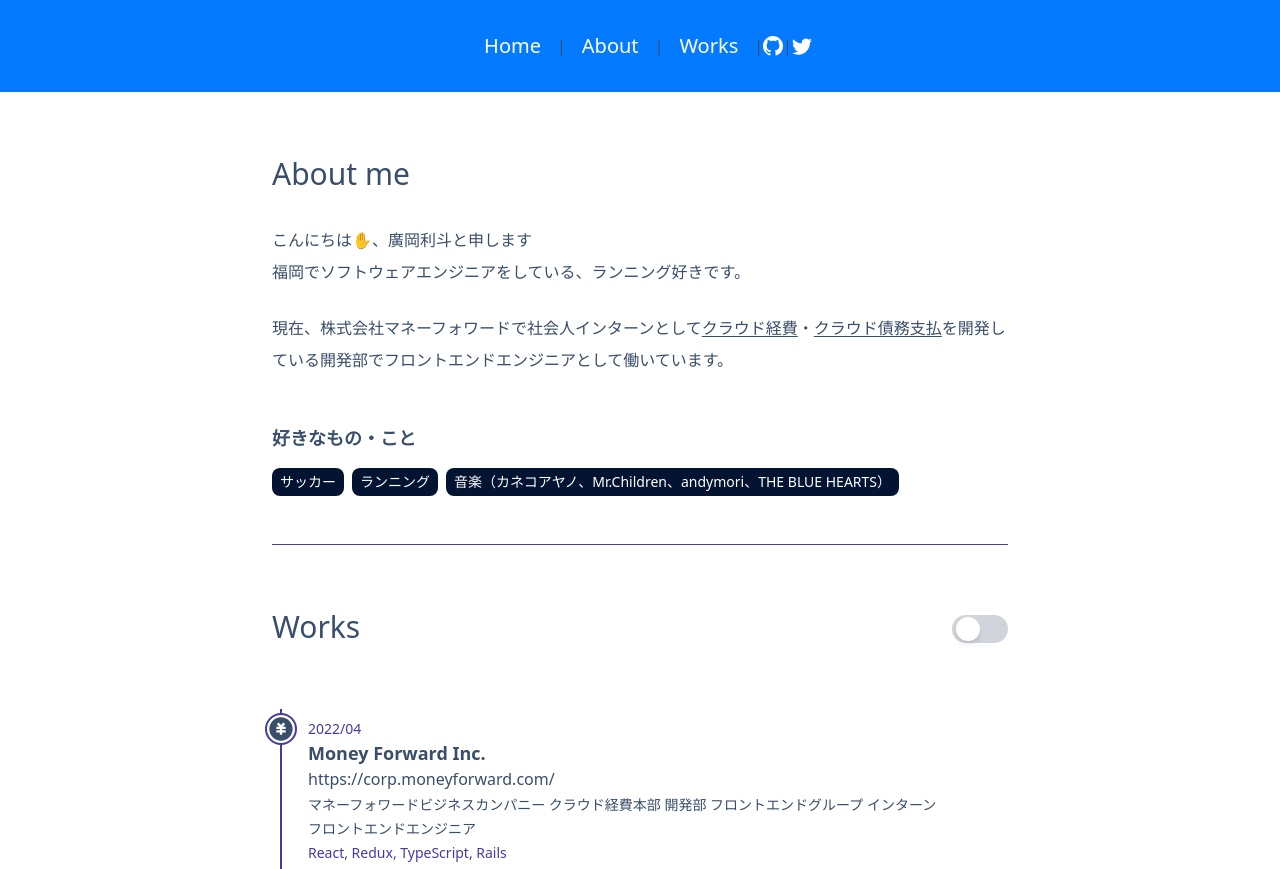
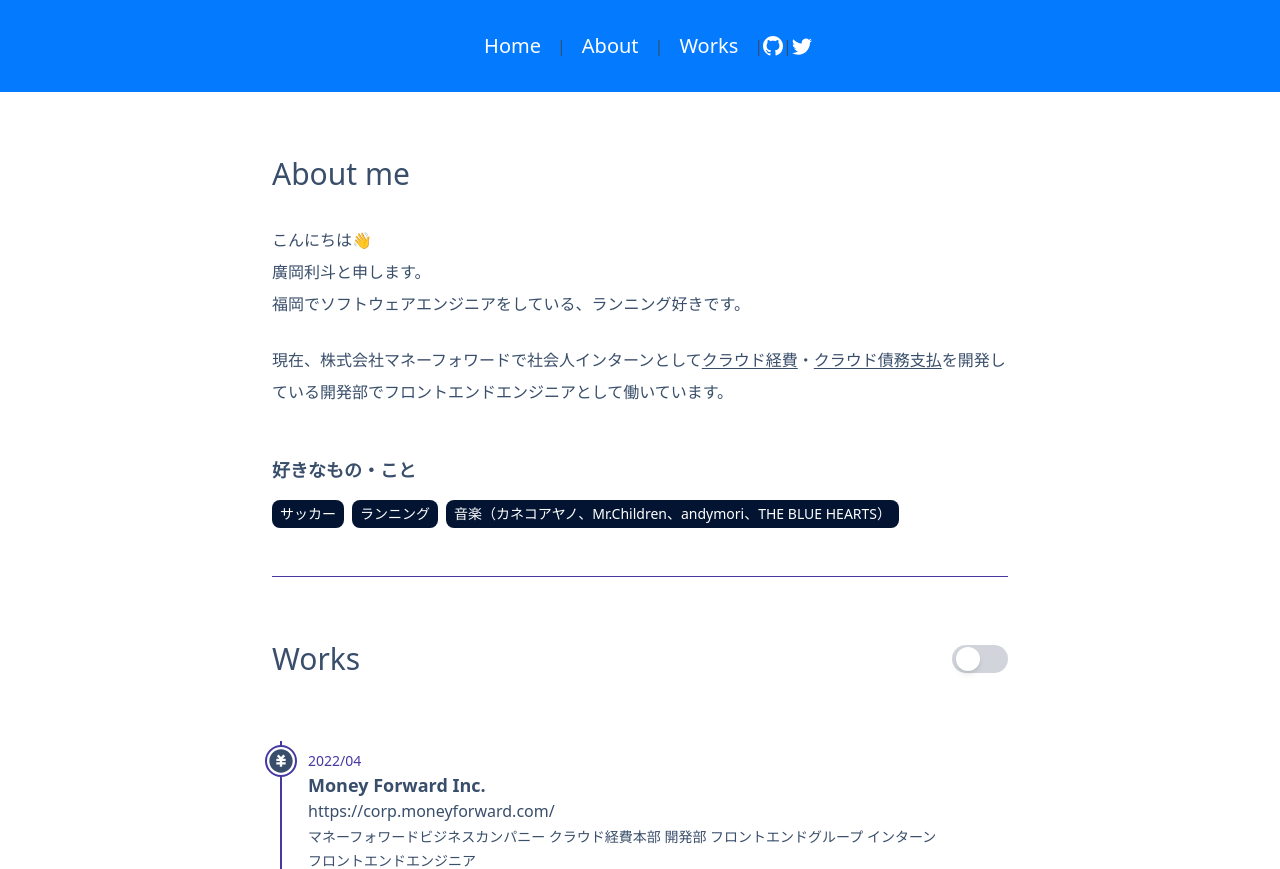
Before and after one commit to wozitto/my_portfolio, a Next.js app: page /about in a window 1280 px wide. Shown: the top 869 px of the page. Built offline with nearby package versions, Linux system fonts and the light colour scheme.

Commit message:
微調整

```diff
--- a/src/pages/about/index.tsx
+++ b/src/pages/about/index.tsx
@@ -17,7 +17,7 @@
 
   const TimeSeriesSwitch = () => (
     <div
-      className={`mt-9 md:w-14 md:h-7 w-12 h-6 flex items-center rounded-full p-1 cursor-pointer ${
+      className={`mt-8 md:w-14 md:h-7 w-12 h-6 flex items-center rounded-full p-1 cursor-pointer ${
         isTimeSeries ? 'bg-primary' : 'bg-gray-300'
       }`}
       onClick={() => {
@@ -43,7 +43,8 @@
             <Heading level={2}>About me</Heading>
 
             <div className="leading-8">
-              <p>こんにちは✋、廣岡利斗と申します</p>
+              <p>こんにちは👋</p>
+              <p>廣岡利斗と申します。</p>
               <p>
                 福岡でソフトウェアエンジニアをしている、ランニング好きです。
               </p>
```
